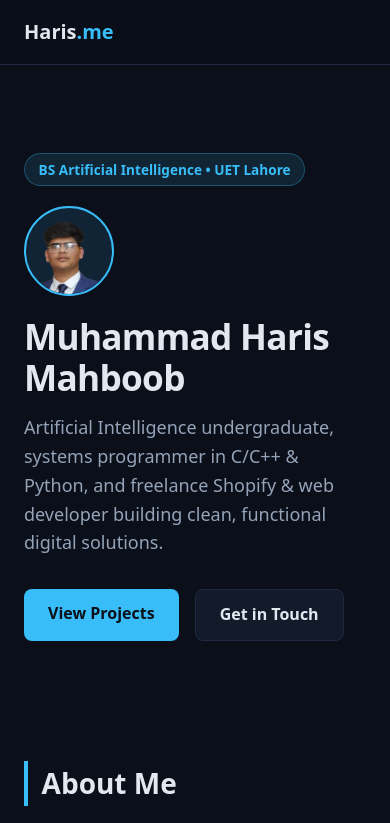
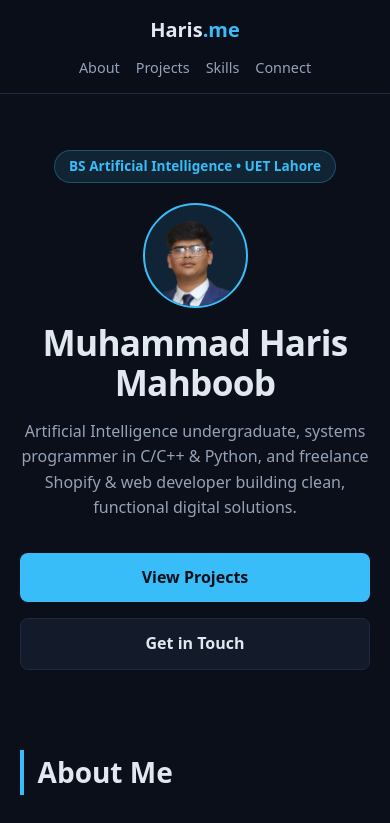
Before and after one commit to MHM4408/MHM4408.github.io, a plain HTML site: page index.html in a window 390 px wide. Shown: the top 823 px of the page. Drawn offline with Linux system fonts and the light colour scheme.

Commit message:
added mobile compatibility

```diff
--- a/index.css
+++ b/index.css
@@ -291,8 +291,78 @@ footer {
   font-size: 0.88rem;
 }
 
-@media (max-width: 600px) {
-  nav {
-    display: none;
+/* Tablet & Mobile Responsiveness */
+@media (max-width: 768px) {
+  .hero {
+    padding: 3.5rem 1.25rem 2.5rem;
+  }
+
+  .section {
+    padding: 2.5rem 1.25rem;
   }
 }
+
+@media (max-width: 600px) {
+  /* Keep navbar links visible and stacked neatly instead of hiding them */
+  .nav-content {
+    flex-direction: column;
+    height: auto;
+    padding: 0.85rem 1rem;
+    gap: 0.65rem;
+  }
+
+  nav {
+    display: flex;
+    flex-wrap: wrap;
+    justify-content: center;
+    gap: 1rem;
+  }
+
+  nav a {
+    margin-left: 0;
+    font-size: 0.9rem;
+  }
+
+  /* Stack avatar above your name and center the hero on phones */
+  .hero {
+    text-align: center;
+  }
+
+  .hero-title-row {
+    flex-direction: column;
+    justify-content: center;
+    gap: 0.85rem;
+  }
+
+  .hero-avatar {
+    width: 105px;
+    height: 105px;
+  }
+
+  .subtitle {
+    font-size: 1rem;
+    margin-left: auto;
+    margin-right: auto;
+  }
+
+  .hero-actions {
+    justify-content: center;
+  }
+
+  .btn {
+    width: 100%;
+    text-align: center;
+  }
+
+  /* Full-width social buttons on mobile */
+  .contact-box {
+    padding: 2rem 1.25rem;
+    margin-left: 1rem;
+    margin-right: 1rem;
+  }
+
+  .social-btn {
+    flex: 1 1 calc(50% - 0.5rem);
+    text-align: center;
+  }
+}
```
